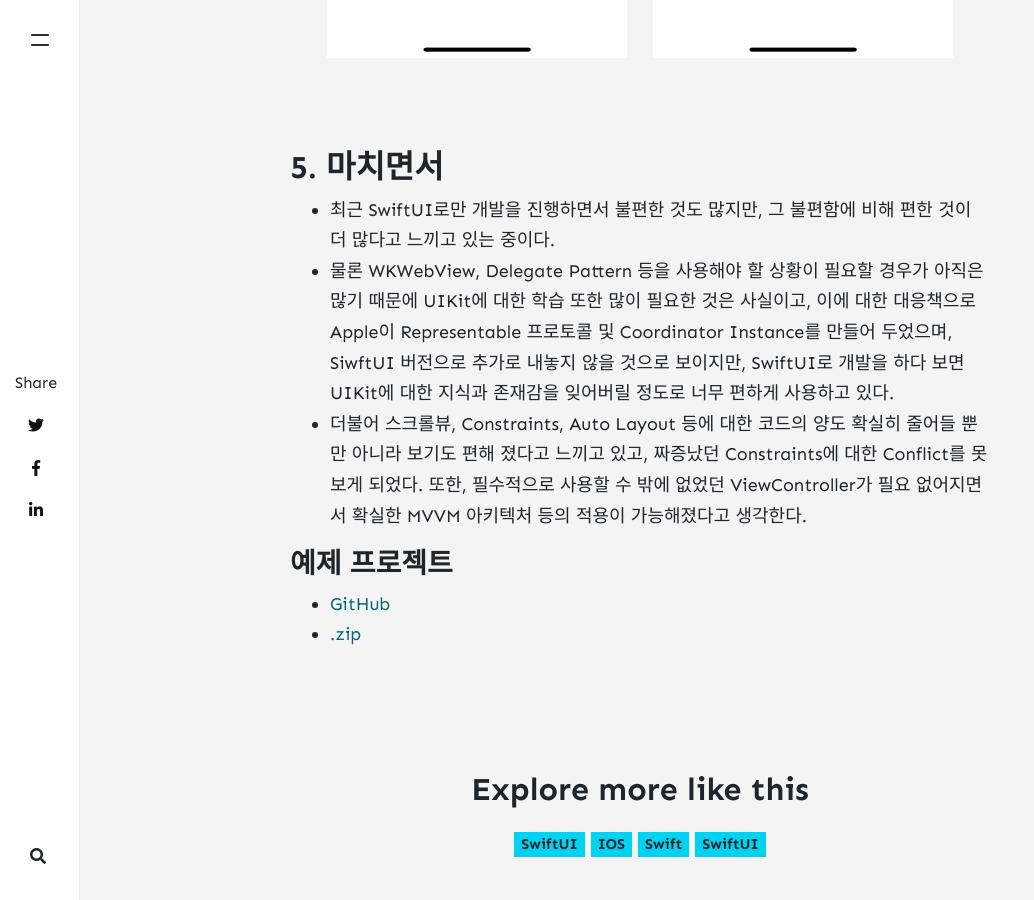
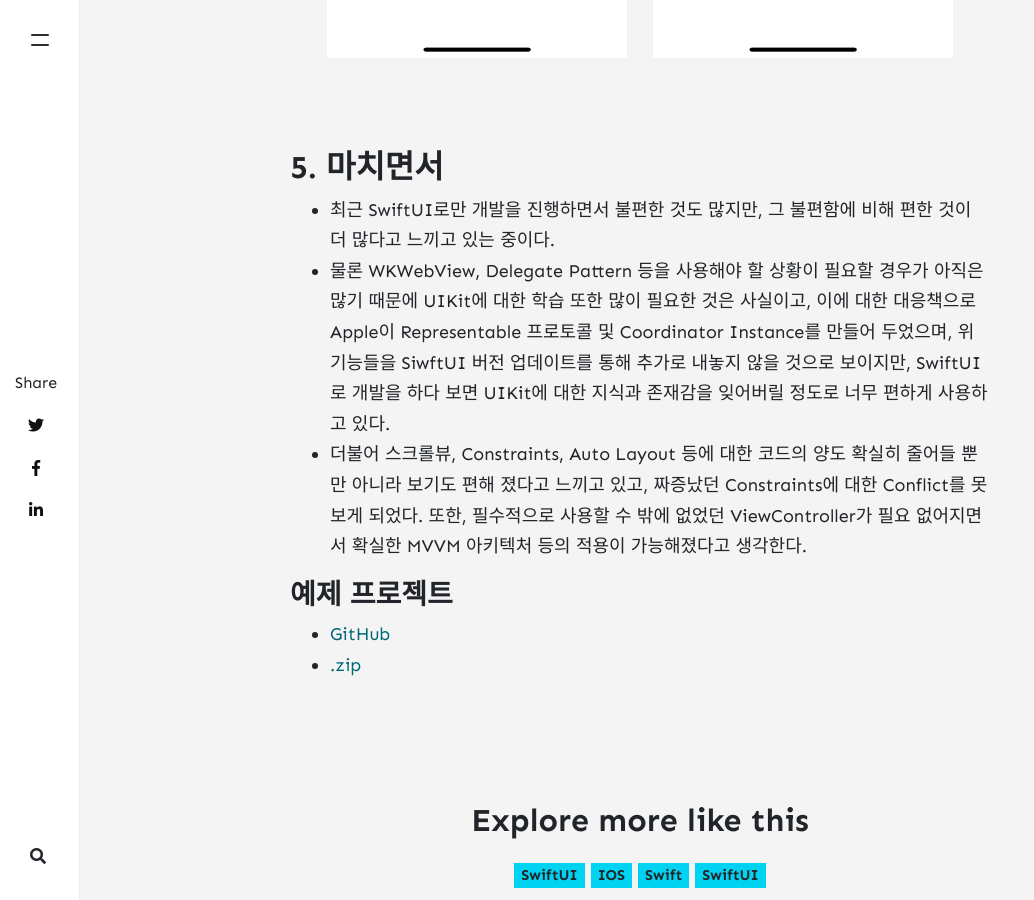
Before and after one commit to DNDACADEMY/dndacademy.github.io, a Jekyll site: the page built from _posts/2021-01-03-swiftui-view-modifier.md, in a window 1280 px wide and 900 px high, scrolled down 3335 px. Shown: the whole window, without its empty margins (0-1034 px from the left). Built offline with Jekyll 4.4.1, drawn with Linux system fonts in a browser that asks for light colours; nearby versions of some CDN libraries; comment, search, counter and statistics services are not loaded.

Commit message:
feat: SwiftUI - ViewModifier

```diff
--- a/_posts/2021-01-03-swiftui-view-modifier.md
+++ b/_posts/2021-01-03-swiftui-view-modifier.md
@@ -74,7 +74,7 @@ sitemap:
 ## 5. 마치면서
 
 - 최근 SwiftUI로만 개발을 진행하면서 불편한 것도 많지만, 그 불편함에 비해 편한 것이 더 많다고 느끼고 있는 중이다.
-- 물론 WKWebView, Delegate Pattern 등을 사용해야 할 상황이 필요할 경우가 아직은 많기 때문에 UIKit에 대한 학습 또한 많이 필요한 것은 사실이고, 이에 대한 대응책으로 Apple이 Representable 프로토콜 및 Coordinator Instance를 만들어 두었으며, SiwftUI 버전으로 추가로 내놓지 않을 것으로 보이지만, SwiftUI로 개발을 하다 보면 UIKit에 대한 지식과 존재감을 잊어버릴 정도로 너무 편하게 사용하고 있다.
+- 물론 WKWebView, Delegate Pattern 등을 사용해야 할 상황이 필요할 경우가 아직은 많기 때문에 UIKit에 대한 학습 또한 많이 필요한 것은 사실이고, 이에 대한 대응책으로 Apple이 Representable 프로토콜 및 Coordinator Instance를 만들어 두었으며, 위 기능들을 SiwftUI 버전 업데이트를 통해 추가로 내놓지 않을 것으로 보이지만, SwiftUI로 개발을 하다 보면 UIKit에 대한 지식과 존재감을 잊어버릴 정도로 너무 편하게 사용하고 있다.
 - 더불어 스크롤뷰, Constraints, Auto Layout 등에 대한 코드의 양도 확실히 줄어들 뿐만 아니라 보기도 편해 졌다고 느끼고 있고, 짜증났던 Constraints에 대한 Conflict를 못 보게 되었다. 또한, 필수적으로 사용할 수 밖에 없었던 ViewController가 필요 없어지면서 확실한 MVVM 아키텍처 등의 적용이 가능해졌다고 생각한다.
 
 
```
